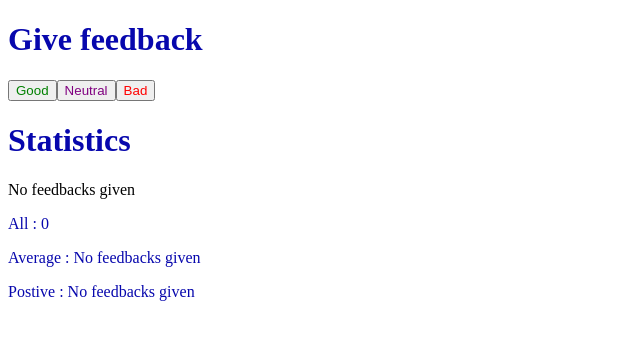
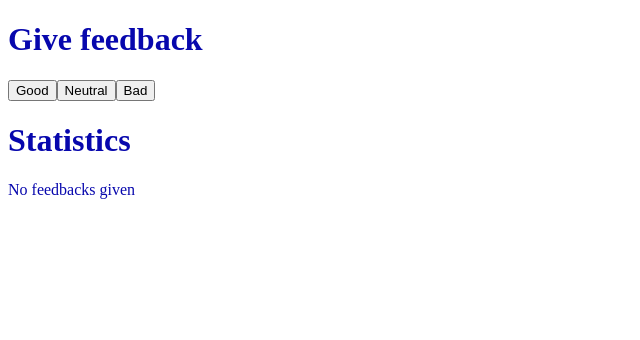
Before and after one commit to JabSYsEmb/Fullstack-By-Helsinki, a React (Create React App) app in the folder part1/unicafe/: page / in a window 1280 px wide. Shown: the top 340 px of the page, without its empty margins (0-640 px from the left). Built offline with nearby package versions, Linux system fonts and the light colour scheme.

Commit message:
refeactoring App.js

```diff
--- a/part1/unicafe/src/App.css
+++ b/part1/unicafe/src/App.css
@@ -3,18 +3,6 @@ button:hover{
   background-color: gray;
   color:            blue;
 }
-.main-color {
+p,h1 {
   color: #0707AD;
 }
-
-.good {
-  color: green;
-}
-
-.neutral {
-  color: purple;
-}
-
-.bad {
-  color: red;
-}
--- a/part1/unicafe/src/App.js
+++ b/part1/unicafe/src/App.js
@@ -1,29 +1,49 @@
 import { useState } from 'react';
 import './App.css';
 
-const Statistics  = ({data})    =>  isSumZero(data) ?
-                                    "No feedbacks given" :
-                                    Object.entries(data)
-                                            .map((item,index) => < StatisticsLine value={item[1]} msg={item[0]} className={item[0]} />)
+const Statistics  = ({data}) =>  {
+  return isSumZero(data) ?
+    dataNotFound() : getStatistics(data);
+}
 
-const StatisticsLine  = ({value,msg,className})    => <p className={className}>{msg} : {value}</p>
+const getStatistics            = (data) => (
+  <>
+  {Object.entries(data).map((item) =>
+        < StatisticsLine key={item[0]} value={item[1]} msg={item[0]} />)}
+  {Object.entries(getRemainingStatistics(data)).map((item) =>
+        < StatisticsLine key={item[0]} value={item[1]} msg={item[0]} />)}
+  </>
+)
 
-const Header          = ({header,className})       => <h1 className={className}>{header}</h1>
-const Button          = ({onClick,text,className}) => <button onClick={onClick} className={className}>{text}</button>
-
-const sumOfFeedbacks  = (feedbacks)                => Object.entries(feedbacks).reduce((result,item) => (result+item[1]),0);
-const fixFloat        = (float_num,step)           => float_num.toFixed(step)
-const isSumZero       = (feedbacks)                => (sumOfFeedbacks(feedbacks) === 0 )
+const getRemainingStatistics   = (data) => {
+  const metrics = {
+    sum     : sumOfFeedbacks(data),
+    average : findAverageOfFeedbacks(data),
+    postive : findPositiveRatioInFeedbacks(data)
+  }
+  return metrics;
+}
 
 const findAverageOfFeedbacks       = (feedbacks) => (
   isSumZero(feedbacks) ?
-  "No feedbacks given":fixFloat((feedbacks.good+feedbacks.bad)/sumOfFeedbacks(feedbacks),4)
-  )
+  dataNotFound() : fixFloat((feedbacks.good+feedbacks.bad)/sumOfFeedbacks(feedbacks),4)
+)
 
 const findPositiveRatioInFeedbacks = (feedbacks) => (
   isSumZero(feedbacks) ?
-  "No feedbacks given":fixFloat(feedbacks.good/sumOfFeedbacks(feedbacks),2) * 100 + " %"
-  )
+  dataNotFound() : fixFloat(feedbacks.good/sumOfFeedbacks(feedbacks),3) * 100 + " %"
+)
+
+const StatisticsLine  = ({value,msg})    => <p >{msg} : {value}</p>
+const dataNotFound    = ()               => <p>No feedbacks given</p>
+
+const sumOfFeedbacks  = (feedbacks)      => Object.entries(feedbacks).reduce((result,item) => (result+item[1]),0);
+const fixFloat        = (float_num,step) => float_num.toFixed(step)
+const isSumZero       = (feedbacks)      => (sumOfFeedbacks(feedbacks) === 0 )
+
+const Header          = ({header})       => <h1 >{header}</h1>
+const Button          = ({onClick,text}) => <button onClick={onClick} >{text}</button>
+
 
 function App() {
   const feedback_header   = "Give feedback";
@@ -38,20 +58,16 @@ function App() {
   const giveGood    = () => updateFeedbacks({...data, good    : data.good + 1   } )
   const giveNeutral = () => updateFeedbacks({...data, neutral : data.neutral + 1} )
   const giveBad     = () => updateFeedbacks({...data, bad     : data.bad + 1    } )
-
   // console.log(Object.entries(feedbacks).map(item => item[0]+ " : " +item[1]))
   return (
     <div className="App">
       <header className="hello-world">
-        < Header header={feedback_header}   className="main-color" />
+        < Header header={feedback_header}   />
         < Button onClick={giveGood}    text="Good"    className="good"    />
         < Button onClick={giveNeutral} text="Neutral" className="neutral" />
         < Button onClick={giveBad}     text="Bad"     className="bad"     />
-        < Header header={statistics_header} className="main-color" />
+        < Header header={statistics_header} />
         < Statistics data={data}/>
-        < StatisticsLine value={sumOfFeedbacks(data)} msg="All" className="main-color" />
-        < StatisticsLine value={findAverageOfFeedbacks(data)} msg="Average" className="main-color" />
-        < StatisticsLine value={findPositiveRatioInFeedbacks(data)} msg="Postive" className="main-color" />
       </header>
     </div>
   );
```
